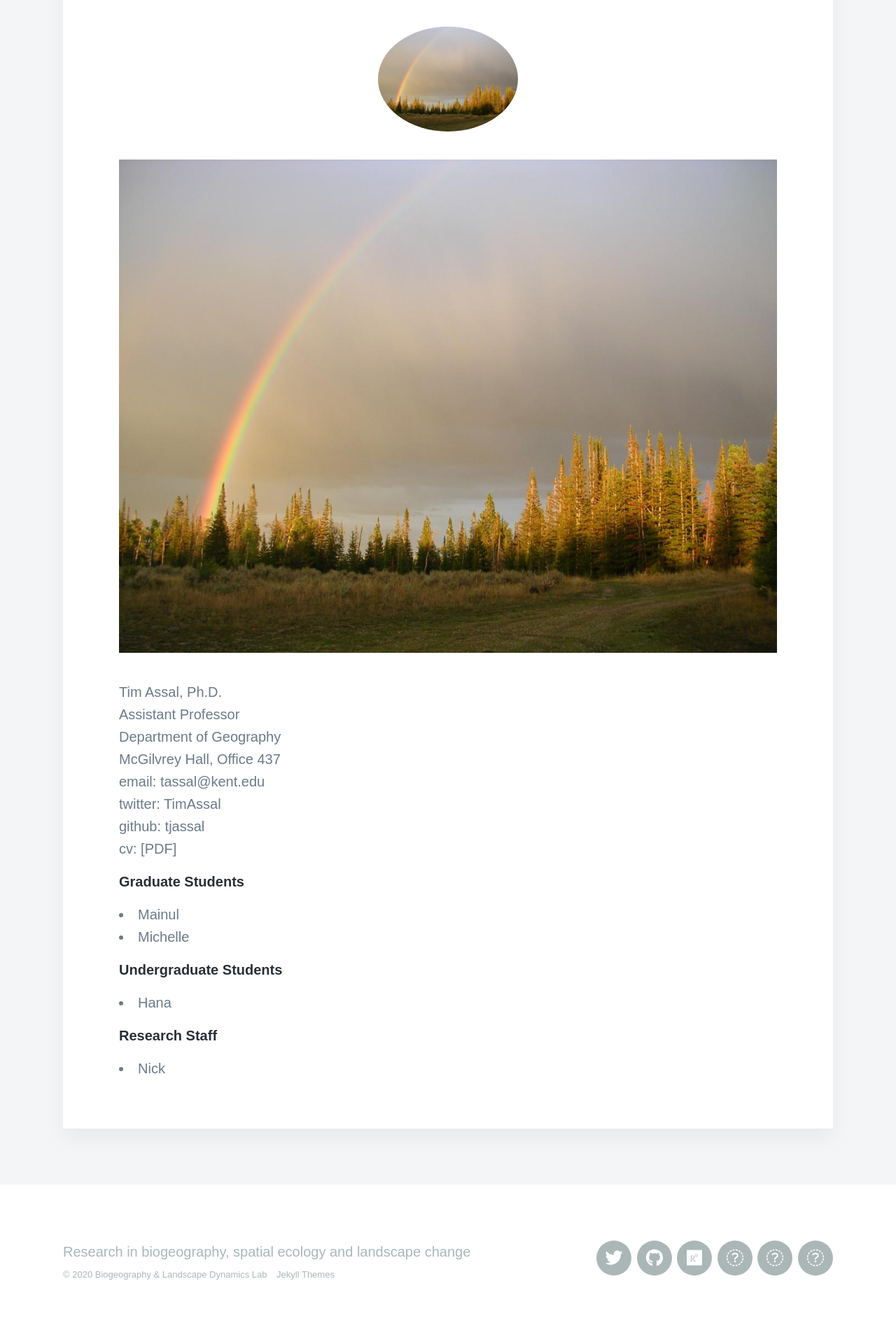
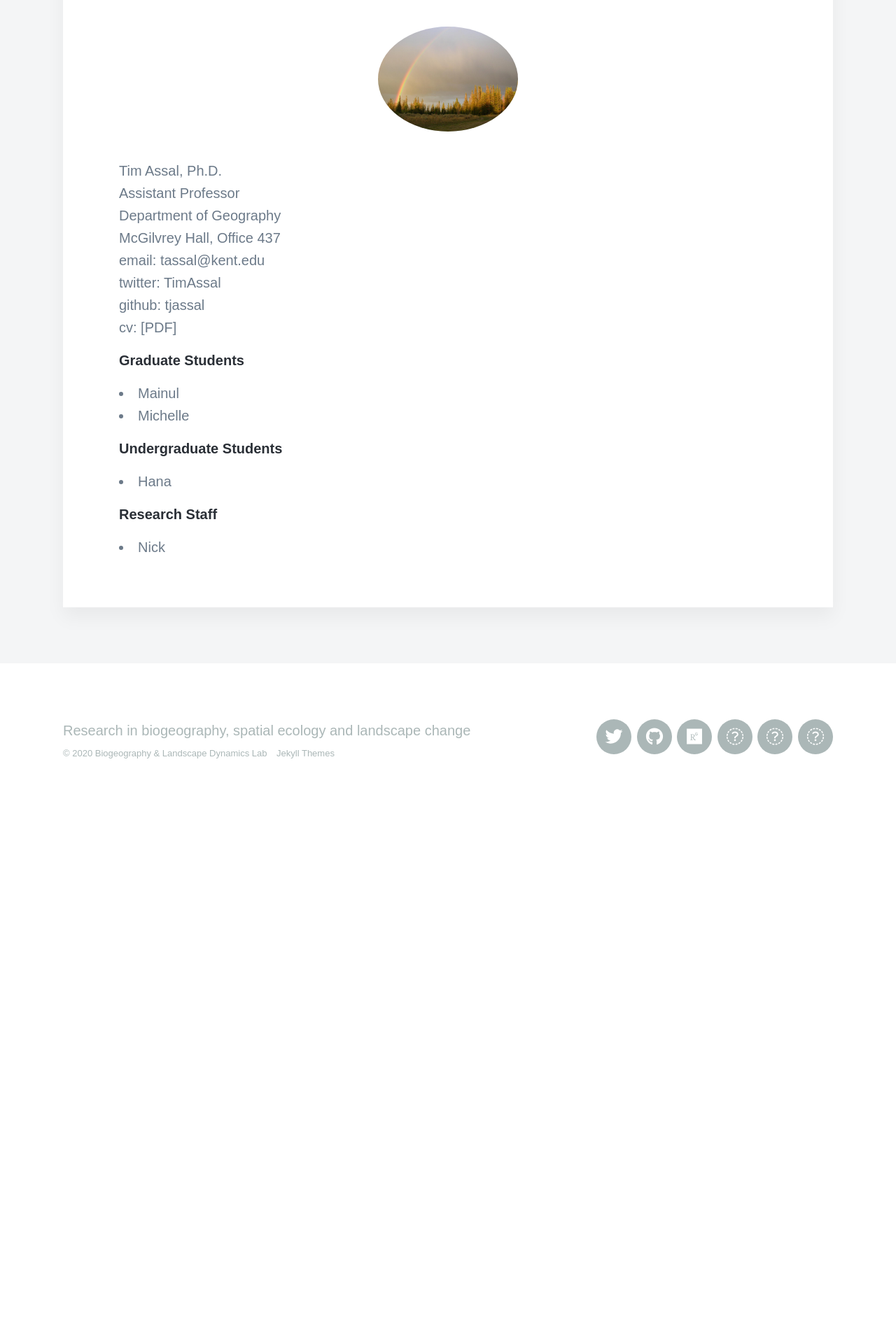
Before and after one commit to tjassal/tjassal.github.io, a Jekyll site: the page built from _pages/people.md, in a window 1280 px wide. Shown: the part 861-2769 px from the top of the page at 70% size. Built offline with Jekyll 4.4.1, drawn with Linux system fonts in a browser that asks for light colours; nearby versions of some CDN libraries; some web fonts are replaced; after the commit the page ends 2024 px from its top, so only the background shows below that.

Commit message:
Update people.md

```diff
--- a/_pages/people.md
+++ b/_pages/people.md
@@ -11,9 +11,10 @@
 
 <img class="img-circle img-responsive img-center" src="/images/teampic/LM-rainbow.JPG" alt="" height="200" width="200" style="border-radius:50%">
 
-<img class="avatar" src="/images/teampic/LM-rainbow.JPG" alt="" height="200" width="200" style="border-radius:50%">
+<img class="img-circle img-responsive img-left" src="/images/teampic/LM-rainbow.JPG" alt="" height="200" width="200" style="border-radius:50%">
 
-<img src="/images/teampic/LM-rainbow.JPG" alt="Tim Assal" class="avatar" />
+
+
 
 
 Tim Assal, Ph.D.
```
